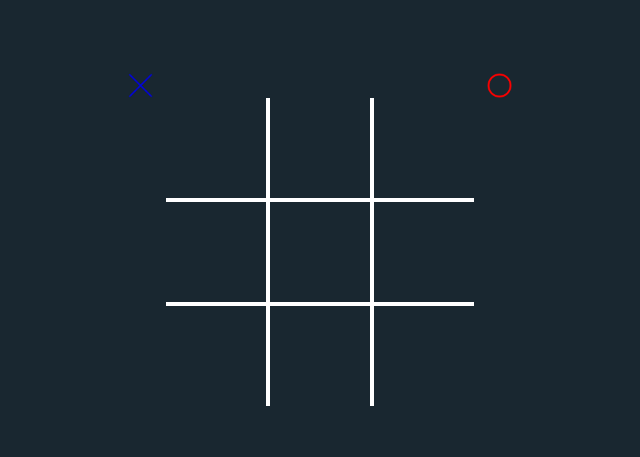
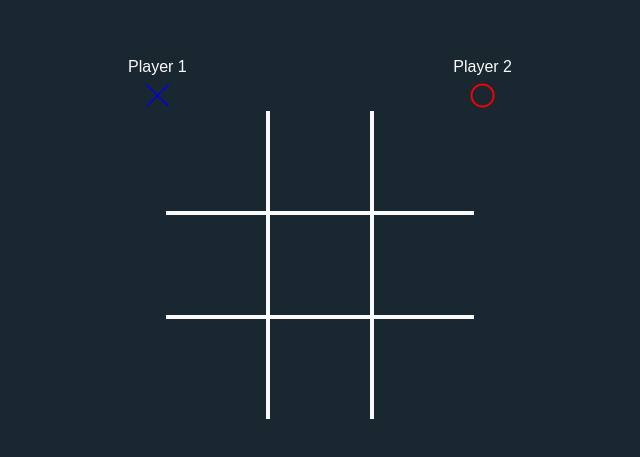
Before and after one commit to Marcelo1201/Jogo-Da-Velha, a plain HTML site: page index.html in a window 1280 px wide. Shown: the part 161-618 px from the top of the page, without its empty margins (320-960 px from the left). Drawn offline with Linux system fonts and the light colour scheme.

Commit message:
Adding the player identifier

```diff
--- a/index.html
+++ b/index.html
@@ -17,8 +17,14 @@
     </div>
     <div class="conteudo">
         <div class="imagens">
+            <div class="identificador">
+                <h2 class="player">player 1</h2>
                 <img class="simbolo" src="x.png" alt="representação do 'x'">
+            </div>
+            <div class="identificador">
+                <h2 class="player">player 2</h2>
                 <img class="simbolo" src="bolinha.png" alt="representação do 'o'">
+            </div>
         </div>
 
         <div class="board">
--- a/style.css
+++ b/style.css
@@ -1,3 +1,7 @@
+:root{
+    --cor-branca: #fafafa;
+}
+
 body{
     background-color: #192730;
     height: 100vh;
@@ -23,7 +27,7 @@ body{
 }
 
 .reiniciar{
-    color: white;
+    color: var(--cor-branca);
     font-size: 25px;
     text-align: center;
     margin-top: 2em;
@@ -44,7 +48,15 @@ body{
     align-items: center;
 }
 
+.identificador{
+    text-align: center;
+}
 
+.player{
+    color: var(--cor-branca);
+    margin-bottom: 0.5em;
+    text-transform: capitalize;
+}
 
 .simbolo{
     height: 25px;
@@ -66,7 +78,7 @@ body{
     align-items: center;
     height: 100px;
     width: 100px;
-    border: 2px solid white;
+    border: 2px solid var(--cor-branca);
 }
 
 .space img{
```
